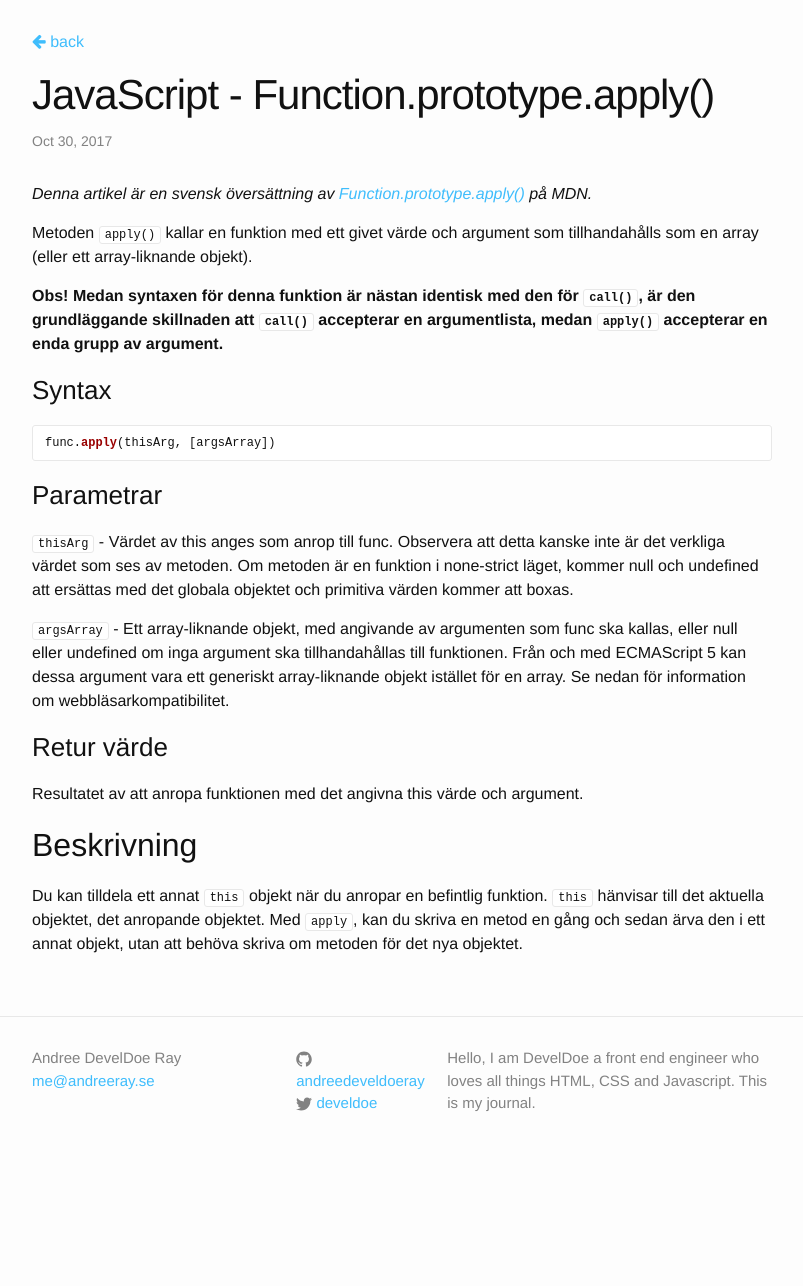
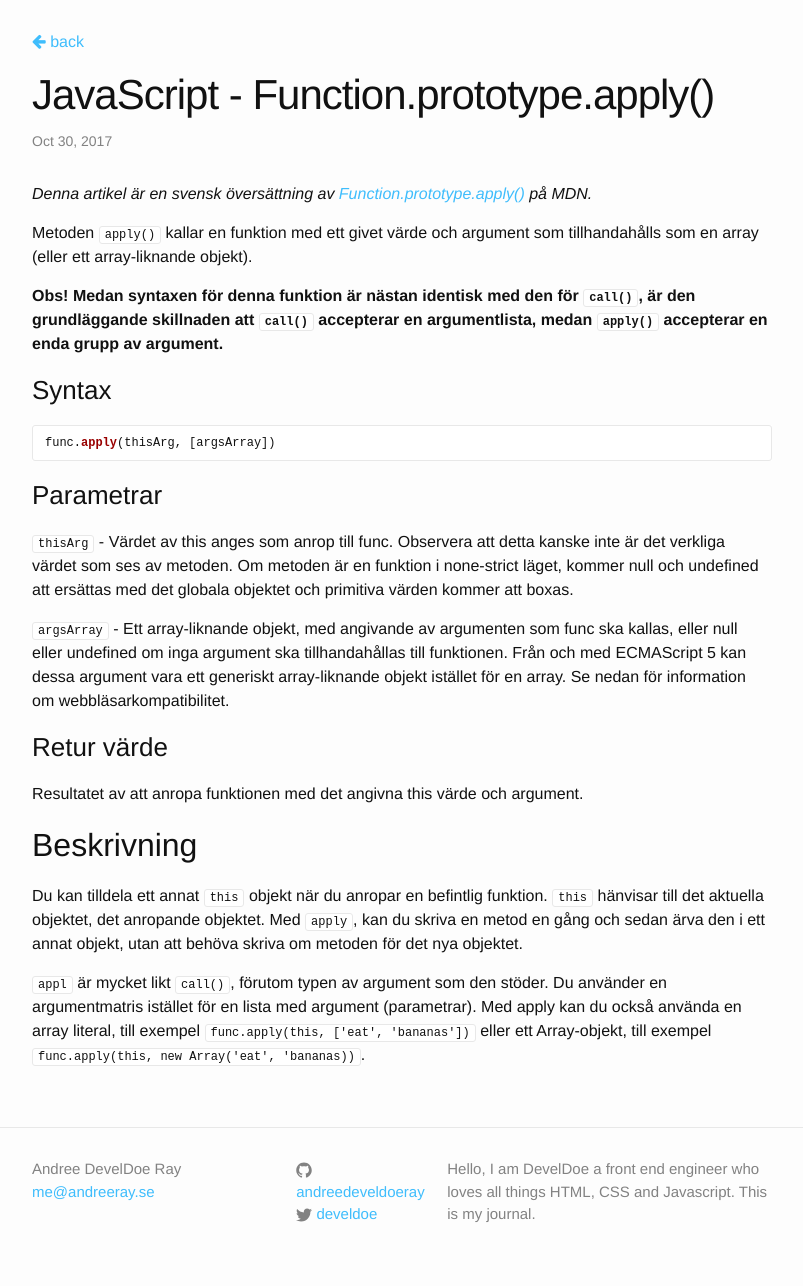
Before and after one commit to develdoe/develdoe.github.io, a Jekyll site: the page built from _posts/2017-10-30-javascript-function-prototype-apply.md, in a window 1280 px wide. Shown: the whole page, without its empty margins (238-1041 px from the left). Built offline with Jekyll 4.4.1, drawn with Linux system fonts in a browser that asks for light colours; before the commit the page ends 1175 px from its top, so only the background shows below that.

Commit message:
Create 2017-10-30-javascript-function-prototype-apply.md

```diff
--- a/_posts/2017-10-30-javascript-function-prototype-apply.md
+++ b/_posts/2017-10-30-javascript-function-prototype-apply.md
@@ -28,3 +28,5 @@ Resultatet av att anropa funktionen med det angivna this värde och argument.
 ## Beskrivning
 
 Du kan tilldela ett annat `this` objekt när du anropar en befintlig funktion. `this` hänvisar till det aktuella objektet, det anropande objektet. Med `apply`, kan du skriva en metod en gång och sedan ärva den i ett annat objekt, utan att behöva skriva om metoden för det nya objektet.
+
+`appl` är mycket likt `call()`, förutom typen av argument som den stöder. Du använder en argumentmatris istället för en lista med argument (parametrar). Med apply kan du också använda en array literal, till exempel `func.apply(this, ['eat', 'bananas'])` eller ett Array-objekt, till exempel `func.apply(this, new Array('eat', 'bananas))`.
```
